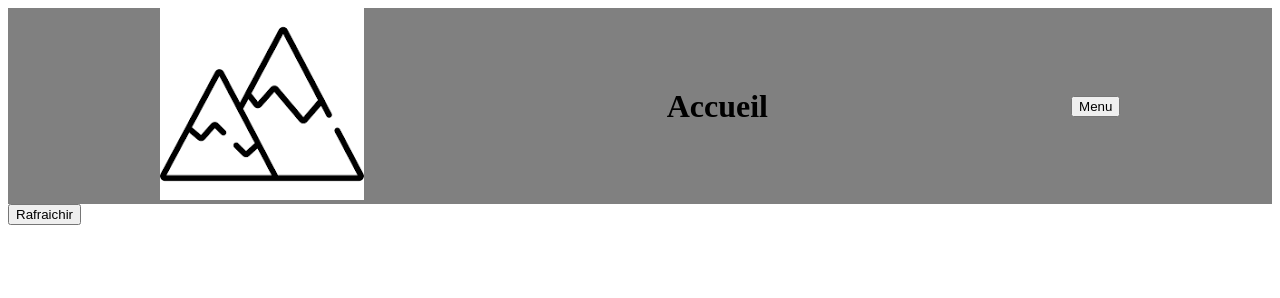
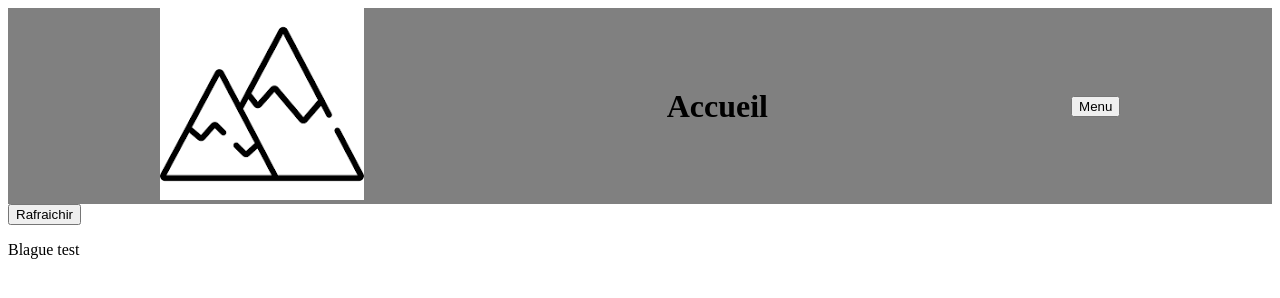
Before and after one commit to guillaume-desbarbieux/mySite, a plain HTML site: page index.html in a window 1280 px wide. Drawn offline with Linux system fonts and the light colour scheme; no server answers.

Commit message:
refactor : rename class joke

```diff
--- a/index.html
+++ b/index.html
@@ -25,9 +25,10 @@
     <main>
 
 
-        <div class="feed-container">
+        <div class="joke-container">
             <div><button class="btn-refresh-feed">Rafraichir</button></div>
-            <div class="feed-list">
+            <div id = "joke-list" class="joke-list">
+                <p>Blague test</p>
             </div>
 
         </div>
```
